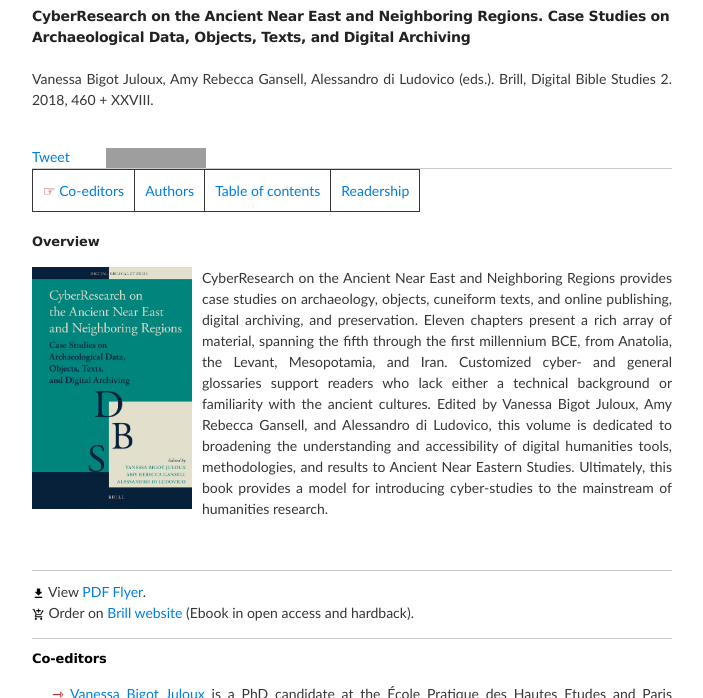
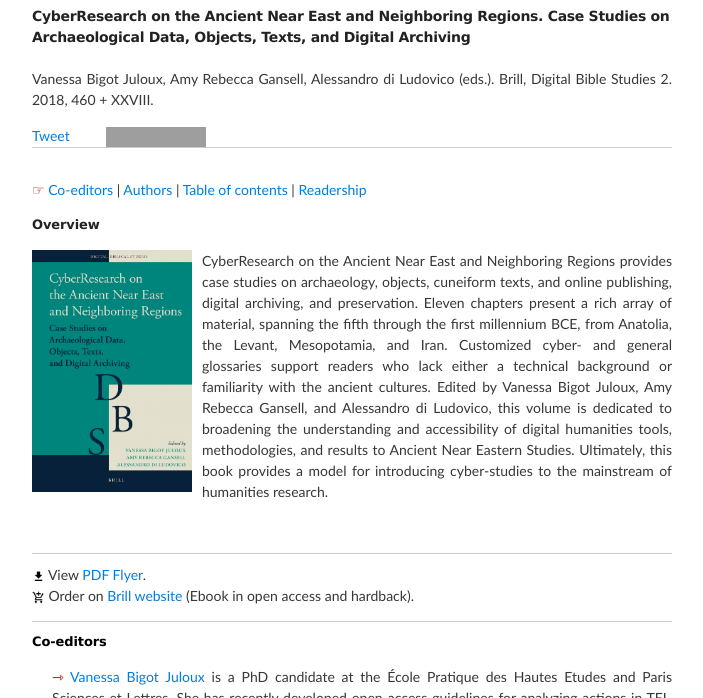
Before and after one commit to vbigot-juloux/ane-research-humanities, a Jekyll site: the page built from docs/CyberResearch-vol1.md, in a window 1280 px wide and 900 px high, cut to the strip 202-900 px from the top of the window. Shown: the whole strip, without its empty margins (288-991 px from the left). Built offline with Jekyll 4.4.1, drawn with Linux system fonts in a browser that asks for light colours; comment, search, counter and statistics services are not loaded; the repository's description, which GitHub fills in, is left out; grey boxes are pictures that could not be loaded.

Commit message:
Update CyberResearch-vol1.md

```diff
--- a/docs/CyberResearch-vol1.md
+++ b/docs/CyberResearch-vol1.md
@@ -4,7 +4,7 @@ layout: default
 ---
 
 <h2> CyberResearch on the Ancient Near East and Neighboring Regions. Case Studies on Archaeological Data, Objects, Texts, and Digital Archiving</h2>
-Vanessa Bigot Juloux, Amy Rebecca Gansell, Alessandro di Ludovico (eds.). Brill, Digital Bible Studies 2. 2018, 460 +  XXVIII.<br /> <br />
+Vanessa Bigot Juloux, Amy Rebecca Gansell, Alessandro di Ludovico (eds.). Brill, Digital Bible Studies 2. 2018, 460 +  XXVIII.<br />
 
 <div class="social">
   <span class="twitter">
@@ -15,9 +15,10 @@ Vanessa Bigot Juloux, Amy Rebecca Gansell, Alessandro di Ludovico (eds.). Brill,
   <span class="Facebook">
 <iframe src="https://www.facebook.com/plugins/like.php?href=https://vbigot-juloux.github.io/ane-research-humanities//docs/CyberResearch-vol1&amp;show_faces=false&amp;layout=button_count" scrolling="no" frameborder="0" style="height: 20px; width: 100px; margin-left: -40px" allowTransparency="true"></iframe>
 </span>
+	<hr style="height:0; margin:0; background:transparent; border-bottom:0.5px solid #cccccc;" />
   </div>
 
-  <hr style="height:0; margin:0; background:transparent; border-bottom:0.5px solid #cccccc;" />
+  <br />
 <span style="color:#b30000; font-size: 14px">&#9758;</span> <a href="#eds">Co-editors</a> | <a href="#authors">Authors</a> | <a href="#table-content">Table of contents</a> | <a href="#readership">Readership</a>
 
 
```
